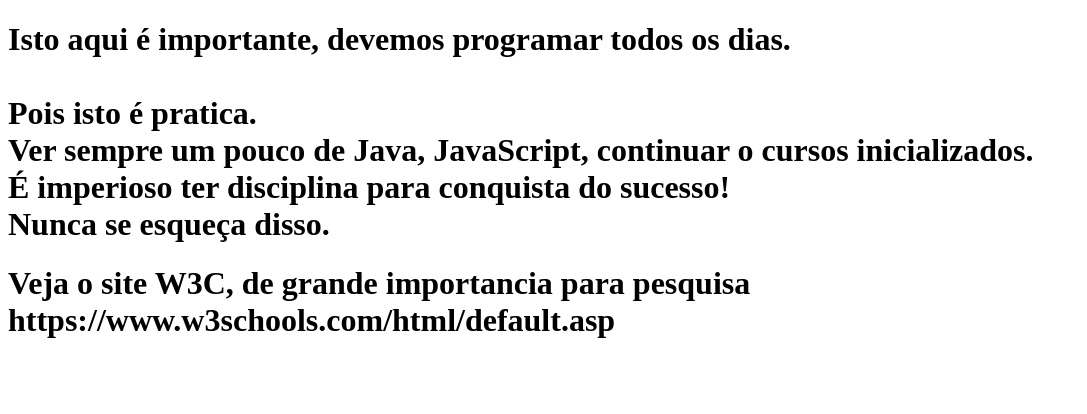
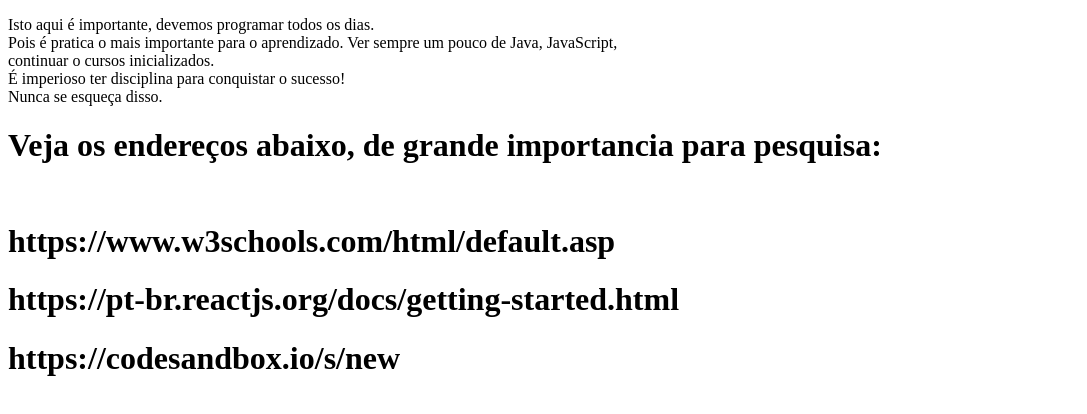
Before and after one commit to Fjorge-lgtm/Testedesktop, a plain HTML site: page site-exemplo/index.html in a window 1280 px wide. Shown: the whole page, without its empty margins (0-1087 px from the left). Drawn offline with Linux system fonts and the light colour scheme.

Commit message:
Acrescentei mais lista
Mais informação.

```diff
--- a/site-exemplo/index.html
+++ b/site-exemplo/index.html
@@ -7,15 +7,22 @@
     <title>GitHub</title>
 </head>
 <body>
-    <h1>Isto aqui é importante, devemos programar todos os dias. <br> <br>
-        Pois isto é pratica.
-        <br>
-        Ver sempre um pouco de Java, JavaScript,
+
+    <p> Isto aqui é importante, devemos programar todos os dias. <br>
+        Pois é pratica o mais importante para o aprendizado.
+        Ver sempre um pouco de Java, JavaScript,<br>
         continuar o cursos inicializados.  <br>
-        É imperioso ter disciplina para conquista do sucesso! <br>
-        Nunca se esqueça disso.</h1>
-        <h1>Veja o site W3C, de grande importancia para pesquisa <br >
+        É imperioso ter disciplina para conquistar o sucesso! <br>
+        Nunca se esqueça disso.
+        <h1>Veja os endereços abaixo, de grande importancia para pesquisa: <br > <h1>
+        <br> https://www.w3schools.com/html/default.asp<br>
+        <h1>https://pt-br.reactjs.org/docs/getting-started.html</h1>
+        <h1> https://codesandbox.io/s/new </h1>
 
-            https://www.w3schools.com/html/default.asp</h1>
+
+
+
+
+    </p>
 </body>
 </html>
```
